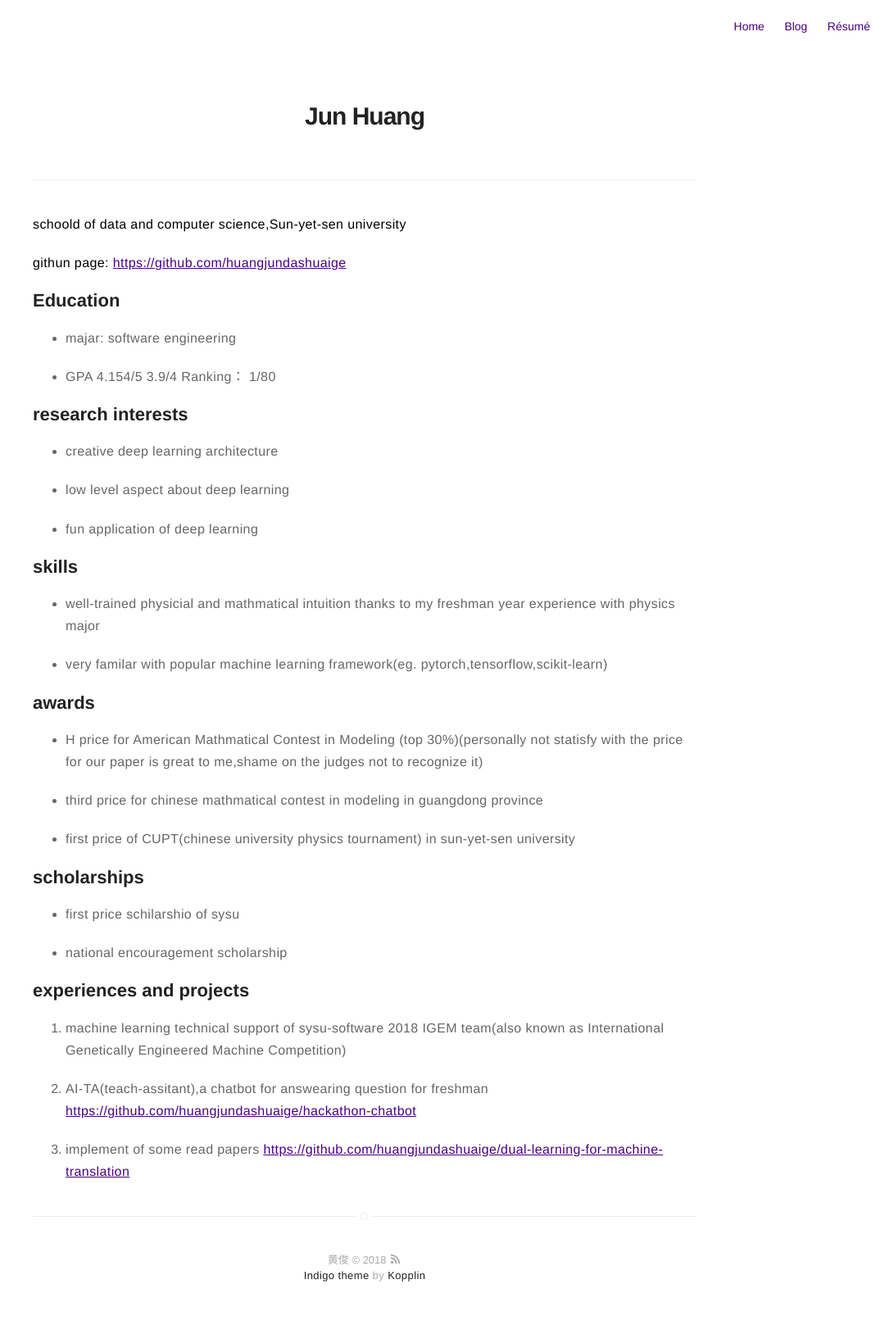
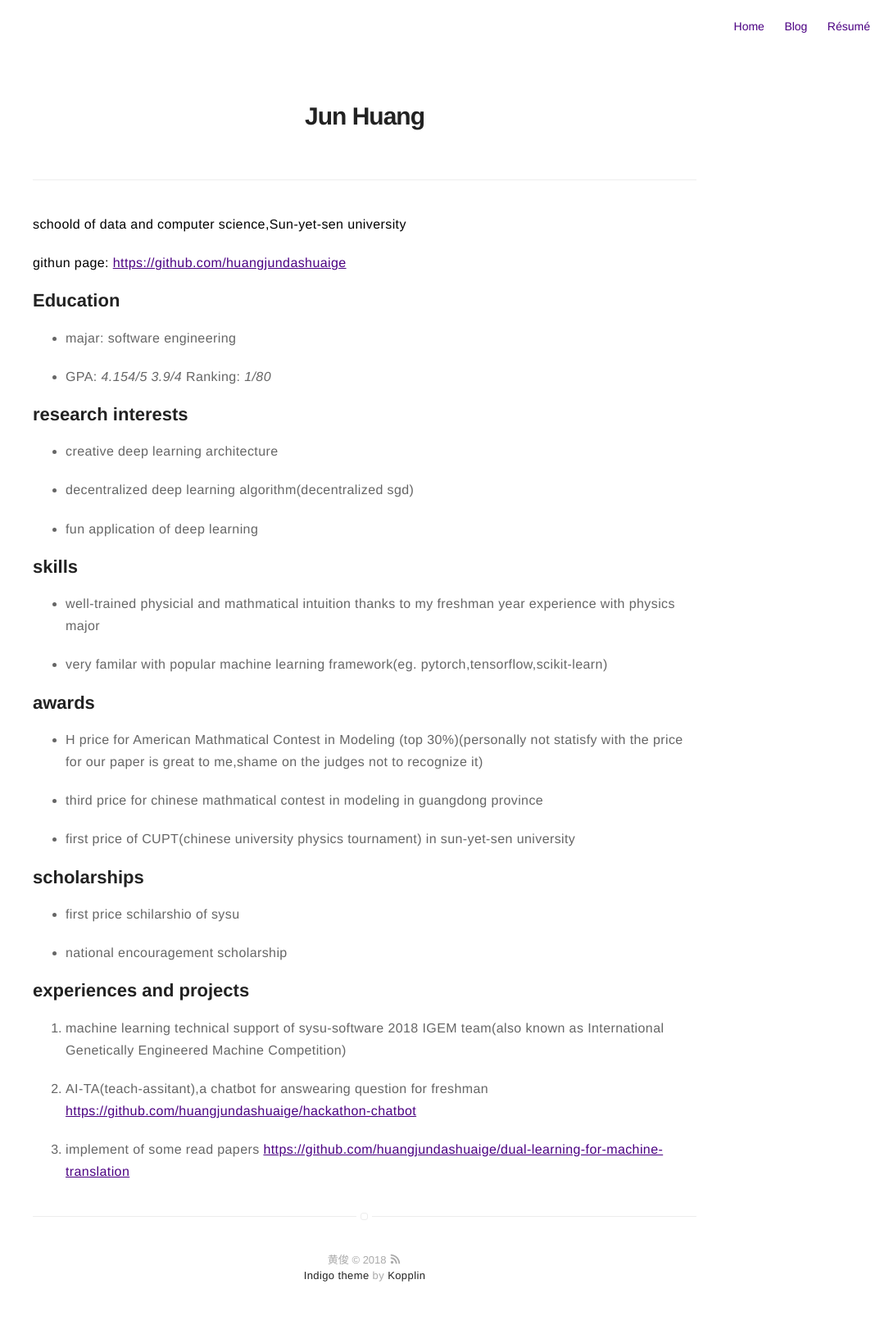
Before and after one commit to huangjundashuaige/huangjundashuaige, a Jekyll site: the page built from assets/resume/resume.md, in a window 1280 px wide. Shown: the whole page at 82% size, without its empty margins (195-1280 px from the left). Built offline with Jekyll 4.4.1, drawn with Linux system fonts in a browser that asks for light colours; our own code applies the rules of GitHub Pages for plain Markdown files.

Commit message:
change resume

```diff
--- a/assets/resume/resume.md
+++ b/assets/resume/resume.md
@@ -8,13 +8,13 @@ __githun page:
 ## Education
 - majar: software engineering
 
-- GPA 4.154/5 3.9/4 Ranking： 1/80
+- GPA: _4.154/5_ _3.9/4_ Ranking: _1/80_
 
 ## research interests
 - creative deep learning
 architecture
 
-- low level aspect about deep learning
+- decentralized deep learning algorithm(decentralized sgd)
 
 - fun application of deep learning
 
```
